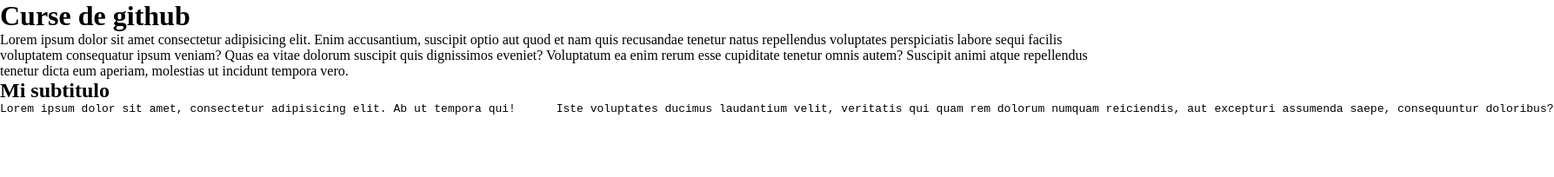
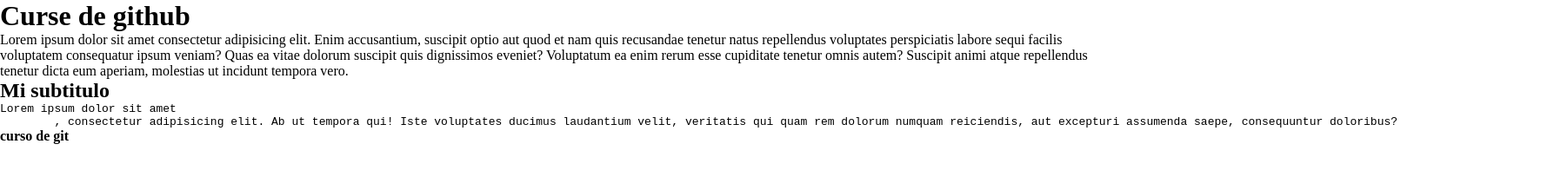
Before and after one commit to sebastianpain/git1, a plain HTML site: page index.html in a window 1280 px wide. Shown: the whole page at 87% size, 1787 px wide, since content can reach past the window. Drawn offline with Linux system fonts and the light colour scheme.

Commit message:
mis primeras modificaciones desde mi rama emma

```diff
--- a/index.html
+++ b/index.html
@@ -12,6 +12,8 @@
     <p>Lorem ipsum dolor sit amet consectetur adipisicing elit. Enim accusantium, suscipit optio aut quod et nam quis recusandae tenetur natus repellendus voluptates perspiciatis labore sequi facilis voluptatem consequatur ipsum veniam?
     Quas ea vitae dolorum suscipit quis dignissimos eveniet? Voluptatum ea enim rerum esse cupiditate tenetur omnis autem? Suscipit animi atque repellendus tenetur dicta eum aperiam, molestias ut incidunt tempora vero.</p>
     <h2> Mi subtitulo</h2>
-    <pre>Lorem ipsum dolor sit amet, consectetur adipisicing elit. Ab ut tempora qui!      Iste voluptates ducimus laudantium velit, veritatis qui quam rem dolorum numquam reiciendis, aut excepturi assumenda saepe, consequuntur doloribus?</pre>
+    <pre>Lorem ipsum dolor sit amet
+        , consectetur adipisicing elit. Ab ut tempora qui! Iste voluptates ducimus laudantium velit, veritatis qui quam rem dolorum numquam reiciendis, aut excepturi assumenda saepe, consequuntur doloribus?</pre>
+        <strong> curso de git</strong>
 </body>
 </html>
```
